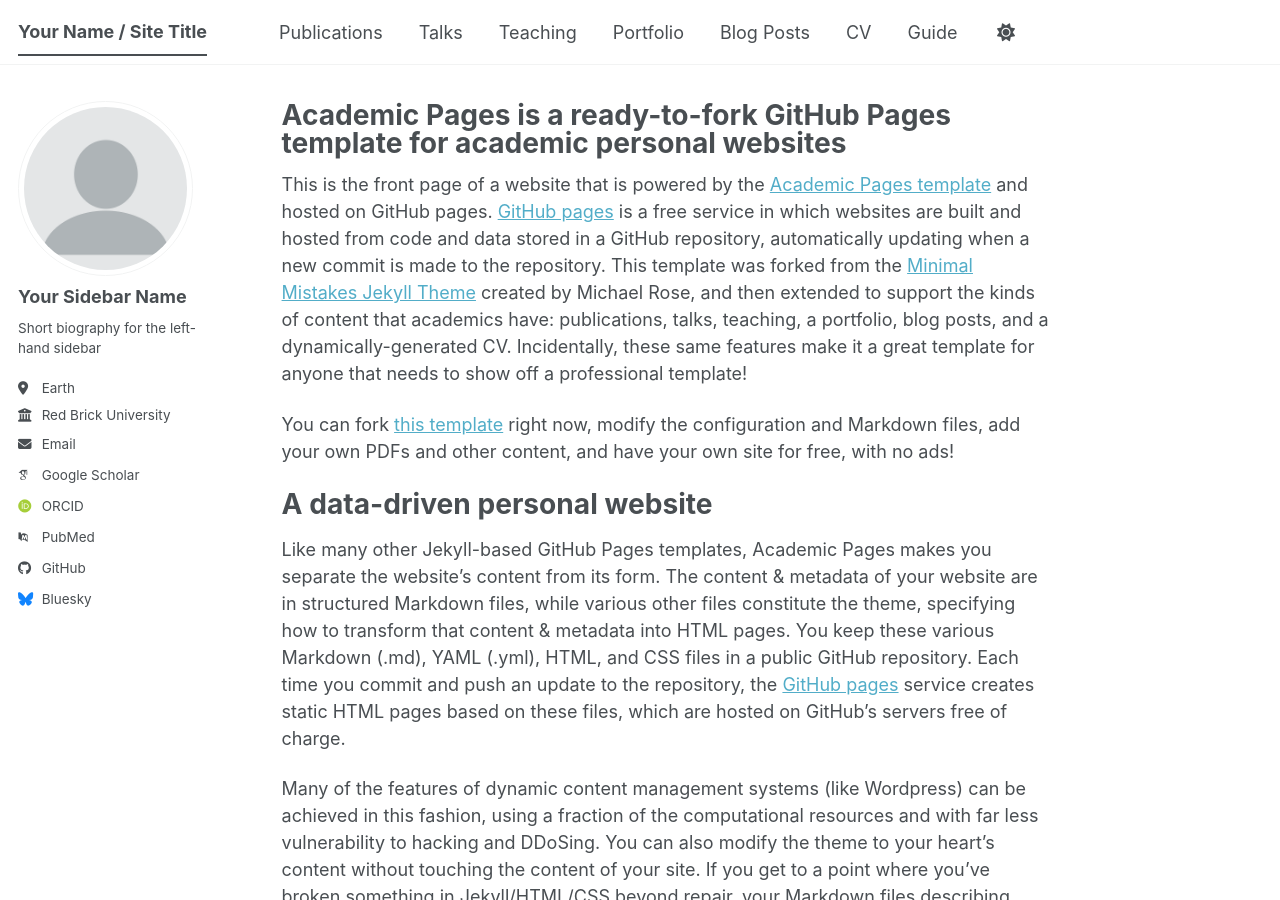
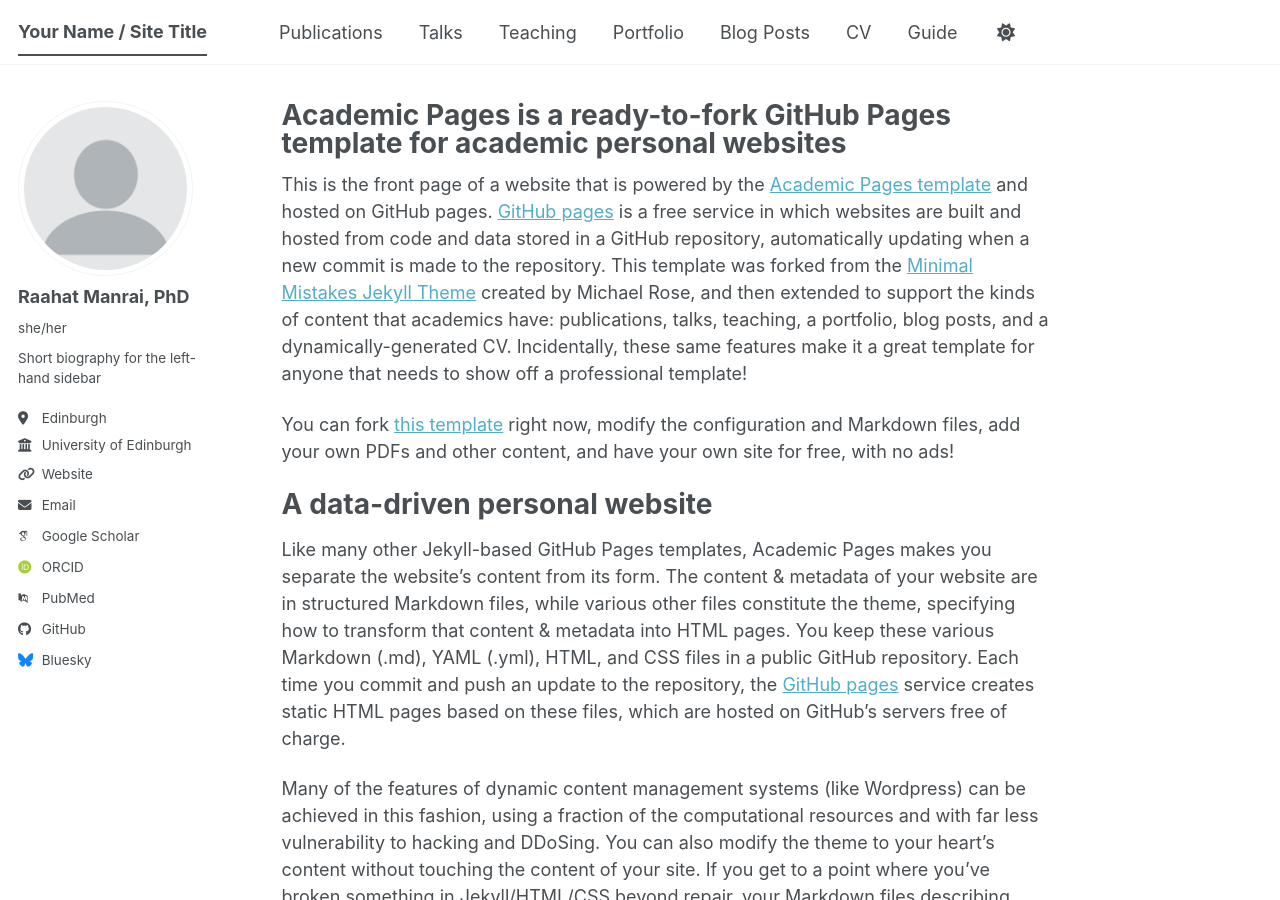
Before and after one commit to RaahatManrai/RaahatManrai.github.io, a Jekyll site: the page built from _pages/about.md, in a window 1280 px wide and 900 px high. Built offline with Jekyll 4.4.1, drawn with Linux system fonts in a browser that asks for light colours; some web fonts are replaced; a script bundle is joined from its source files by our own code; library files that are not in the unit come from our copies.

Commit message:
add config

```diff
--- a/_config.yml
+++ b/_config.yml
@@ -24,13 +24,13 @@
 author:
   # Biographic information
   avatar           : "profile.png"
-  name             : "Your Sidebar Name"
-  pronouns         : # example: "she/her"
+  name             : "Raahat Manrai, PhD"
+  pronouns         : "she/her"
   bio              : "Short biography for the left-hand sidebar"
-  location         : "Earth"
-  employer         : "Red Brick University"
-  uri              : # URL
-  email            : "none@example.org"
+  location         : "Edinburgh"
+  employer         : "University of Edinburgh"
+  uri              : "https://raahatmanrai.github.io"
+  email            : "manrairaahat@gmail.com"
 
   # Academic websites
   academia         : # URL
```
